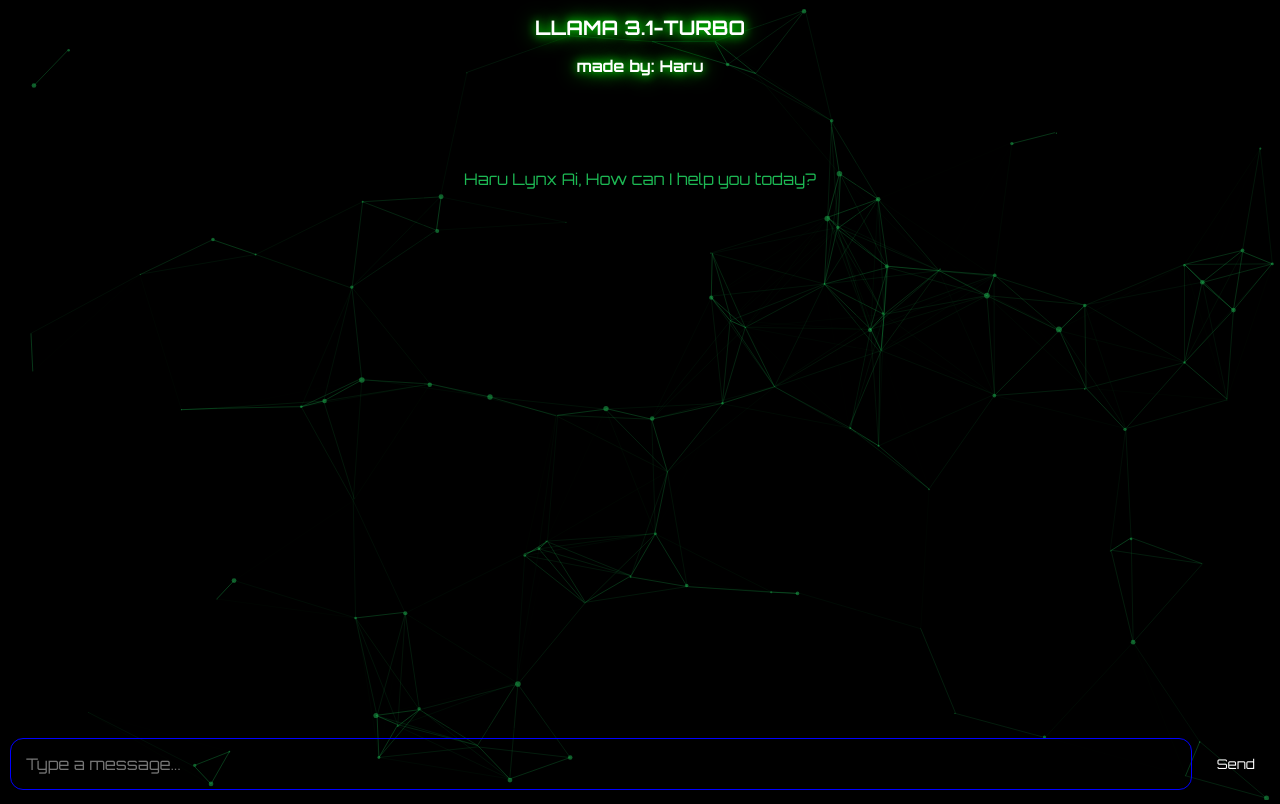
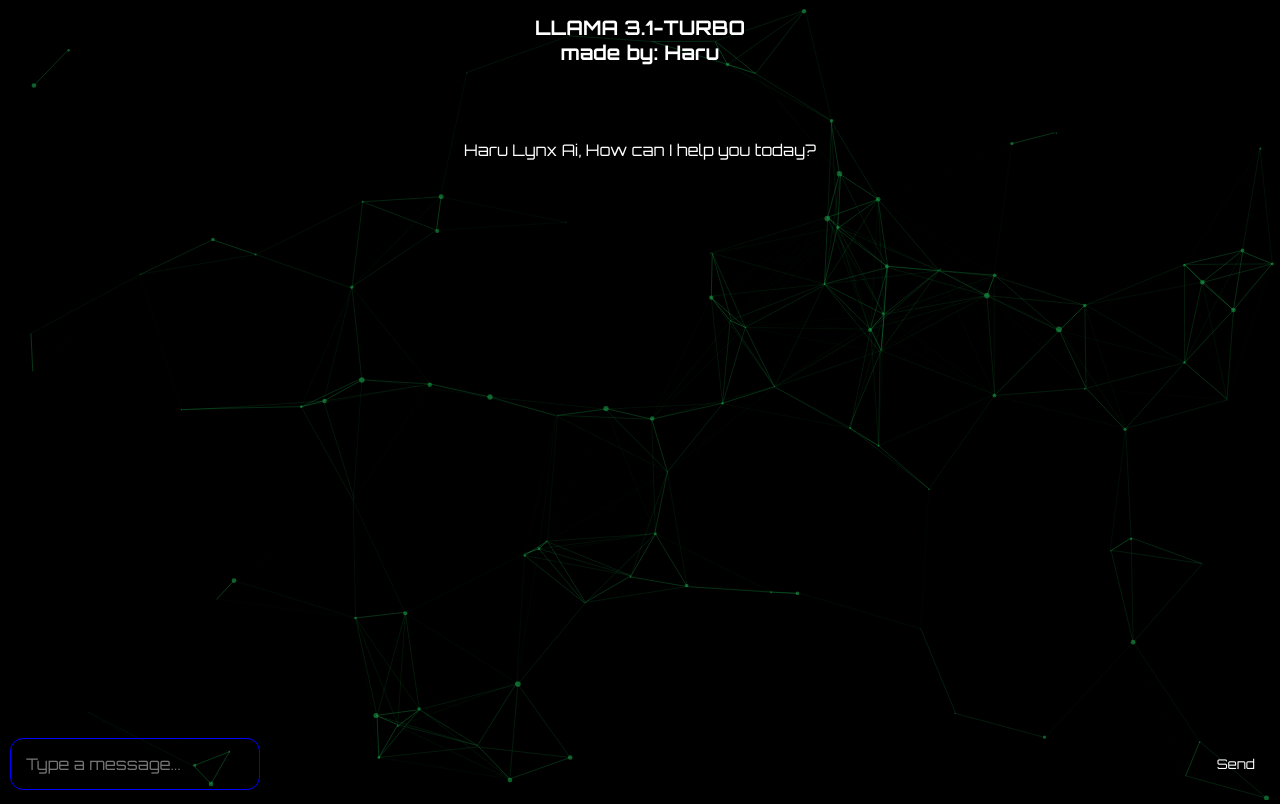
Before and after one commit to ReySy3/llama, a plain HTML site: page index.html in a window 1280 px wide. Drawn offline with nearby package versions, Linux system fonts and the light colour scheme.

Commit message:
Update index.html

```diff
--- a/index.html
+++ b/index.html
@@ -5,8 +5,8 @@
     <meta name="viewport" content="width=device-width, initial-scale=1.0">
     <title>Haru Ai</title>
     <script src="https://cdn.jsdelivr.net/npm/particles.js"></script>
-    <link rel="stylesheet" href="style.css">
-    <link href="https://fonts.googleapis.com/css2?family=Orbitron:wght@400;500;700&display=swap" rel="stylesheet">
+    <!-- Orbitron Font -->
+    <link href="https://fonts.googleapis.com/css2?family=Orbitron:wght@400;700&display=swap" rel="stylesheet">
     <style>
       #particles-js {
         position: absolute;
@@ -31,7 +31,6 @@
         color: white;
         text-decoration: none;
         margin: 0 15px;
-        font-family: 'Orbitron', sans-serif;
       }
 
       nav a:hover {
@@ -67,10 +66,18 @@
         word-wrap: break-word;
       }
 
-      .user-message, .bot-message {
-        font-family: 'Orbitron', sans-serif;
+       .bot-message {
         background-color: transparent;
         box-shadow: none;
+        font-family: 'Orbitron', sans-serif;
+      }
+
+
+
+      .user-message, .bot-message {
+        background-color: transparent;
+        box-shadow: none;
+        font-family: 'Orbitron', sans-serif;
       }
 
       .user-input {
@@ -111,18 +118,12 @@
       .navbar-container {
         margin-bottom: 20px;
       }
-
-      pre {
-        font-family: 'Orbitron', sans-serif;
-        font-size: 16px;
-        color: white;
-      }
     </style>
   </head>
   <body>
     <nav>
       <a href="#">LLAMA 3.1-TURBO</a>
-      <pre>made by: Haru</pre>
+      <div>made by: Haru</div>
     </nav>
     <div id="particles-js"></div>
     <div class="navbar-container"></div>
@@ -187,22 +188,28 @@
       });
 
       async function fetchBotResponse(userInput) {
+        console.log("User Input:", userInput);
+
         const apiUrl = `https://hazeyy-ai-models.onrender.com/llama32?content=${encodeURIComponent(userInput)}`;
+        console.log("API URL:", apiUrl);
+
         try {
           const response = await fetch(apiUrl, {
             method: 'GET',
-            headers: {
-              'Content-Type': 'application/json'
-            }
+            headers: { 'Content-Type': 'application/json' }
           });
+          console.log("API Response Status:", response.status);
 
           if (!response.ok) {
             throw new Error('API Error: ' + response.statusText);
           }
 
           const data = await response.json();
+          console.log("API Response Data:", data);
+
           return data.choices?.[0]?.message?.content || "Sorry, I couldn't process that.";
         } catch (error) {
+          console.error('Error fetching data:', error);
           return `Error: ${error.message}`;
         }
       }
@@ -210,6 +217,8 @@
       async function handleSendMessage() {
         const userInput = document.getElementById("user-input").value.trim();
         if (!userInput) return;
+
+        console.log("Sending message:", userInput);
 
         const userMessage = document.createElement("div");
         userMessage.className = "message user-message";
@@ -224,6 +233,7 @@
 
         try {
           const botResponse = await fetchBotResponse(userInput);
+          console.log("Bot Response:", botResponse);
           document.getElementById("container").removeChild(loadingMessage);
 
           const botMessage = document.createElement("div");
```
